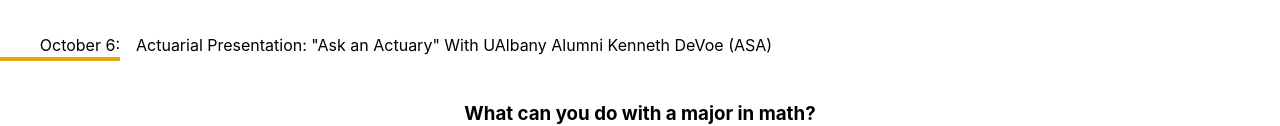
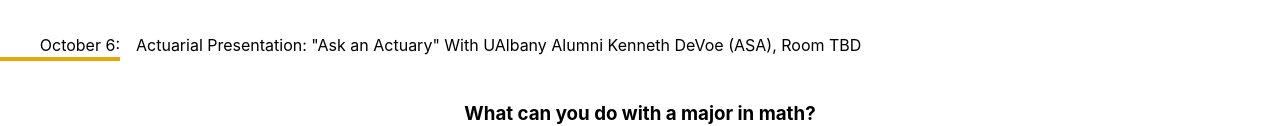
Before and after one commit to albanymath/UMAC, a plain HTML site: page mathclub.html in a window 1280 px wide. Shown: the part 369-495 px from the top of the page. Drawn offline with Linux system fonts and the light colour scheme.

Commit message:
Add room information to actuarial presentation details

```diff
--- a/mathclub.html
+++ b/mathclub.html
@@ -72,7 +72,7 @@
    <dd>&nbsp;</dd>
 
     <dt>  October 6: </dt>
- <dd> Actuarial Presentation: "Ask an Actuary" With UAlbany Alumni Kenneth DeVoe (ASA)  </dd>
+ <dd> Actuarial Presentation: "Ask an Actuary" With UAlbany Alumni Kenneth DeVoe (ASA), Room TBD  </dd>
    <dd>&nbsp;</dd>
 
 
```
